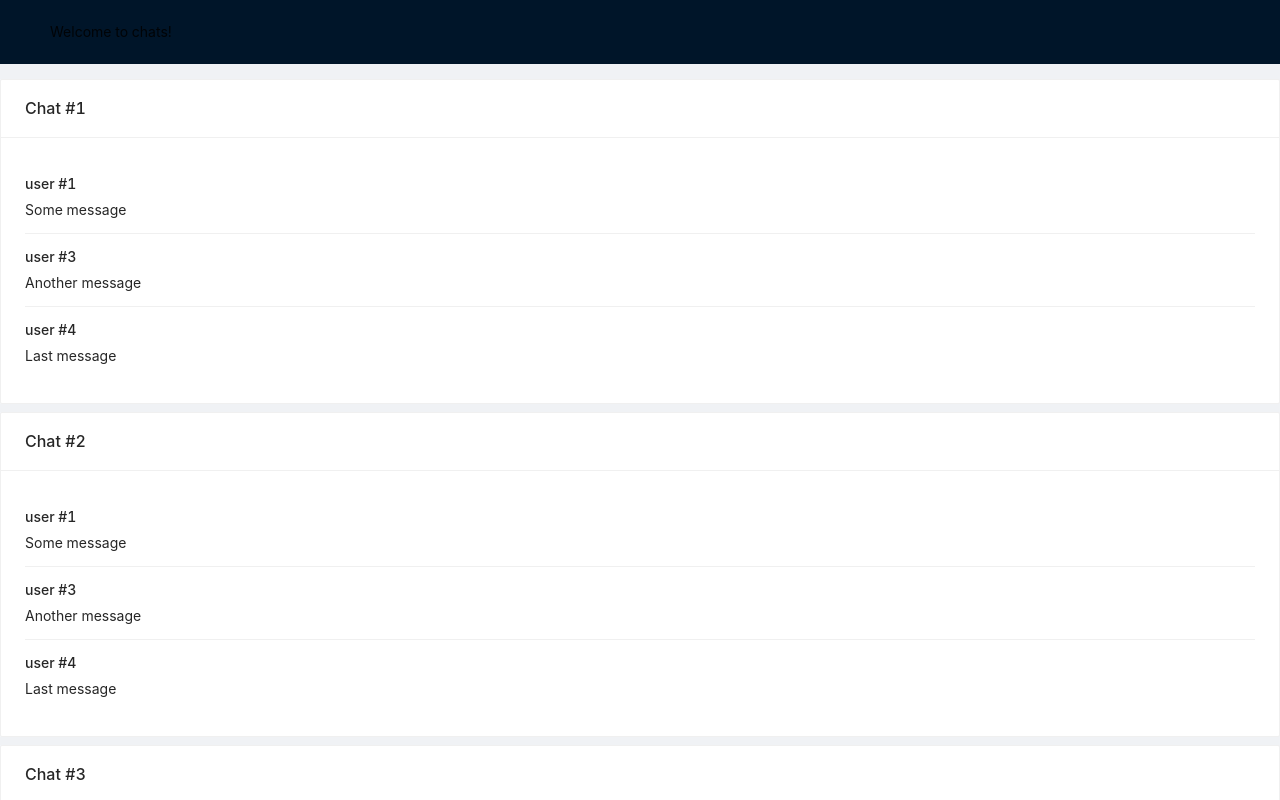
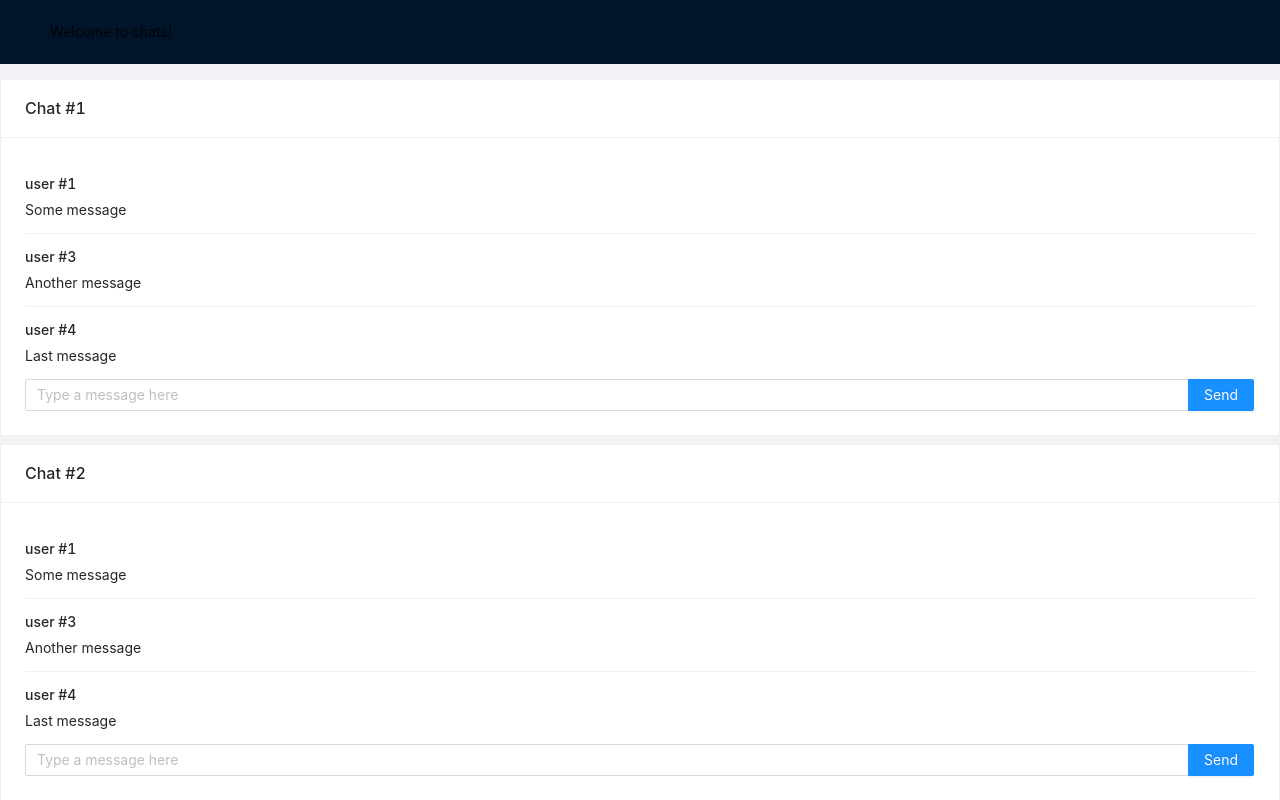
Before and after one commit to Armalon/ReactChat, a React (Create React App) app: page / in a window 1280 px wide. Shown: the top 800 px of the page. Built offline with nearby package versions, Linux system fonts and the light colour scheme.

Commit message:
Entering a new message from a chat

```diff
--- a/src/App.tsx
+++ b/src/App.tsx
@@ -3,6 +3,7 @@ import './App.css';
 import 'antd/dist/antd.css'
 
 import Chat, { ChatMessage } from "./components/Chat/Chat";
+import { SearchProps } from "antd/es/input/Search";
 
 import { Space } from 'antd'
 import { Layout } from 'antd';
@@ -13,6 +14,7 @@ function App() {
     const chatWindowsCount = 4
 
     // todo: put in a MobX state
+    // and make it reactive
     const chatMessages: Array<ChatMessage> = [
         {
             userName: 'user #1',
@@ -28,8 +30,15 @@ function App() {
         },
     ]
 
+    const newMessageAddedHandler = (value: string, chatNumber: number) => {
+        chatMessages.push({
+            userName: `user #${chatNumber}`,
+            text: value
+        })
+    }
+
     const Chats = Array.apply(null, Array(4)).map((v, k) => {
-        return <Chat chatMessages={chatMessages} serialNumber={k + 1} />
+        return <Chat entered={newMessageAddedHandler} chatMessages={chatMessages} serialNumber={k + 1} />
     })
 
     return (
--- a/src/components/Chat/Chat.tsx
+++ b/src/components/Chat/Chat.tsx
@@ -1,6 +1,9 @@
 import React from "react";
 
-import { Card, List } from 'antd'
+import { Card, List, Input } from 'antd'
+import {SearchProps} from "antd/es/input/Search";
+
+const { Search } = Input;
 
 export interface ChatMessage {
     userName: string
@@ -9,7 +12,8 @@ export interface ChatMessage {
 
 export interface Props {
     serialNumber: number
-    chatMessages: Array<ChatMessage>
+    chatMessages: Array<ChatMessage>,
+    entered: (value: string, chatNumber: number) => void
 }
 
 const Chat = (props: Props) => {
@@ -27,6 +31,10 @@ const Chat = (props: Props) => {
                     </List.Item>
                 )}
             />
+            <Search
+                placeholder="Type a message here"
+                onSearch={(val) => props.entered(val, props.serialNumber)}
+                enterButton="Send" />
         </Card>
     )
 };
```
